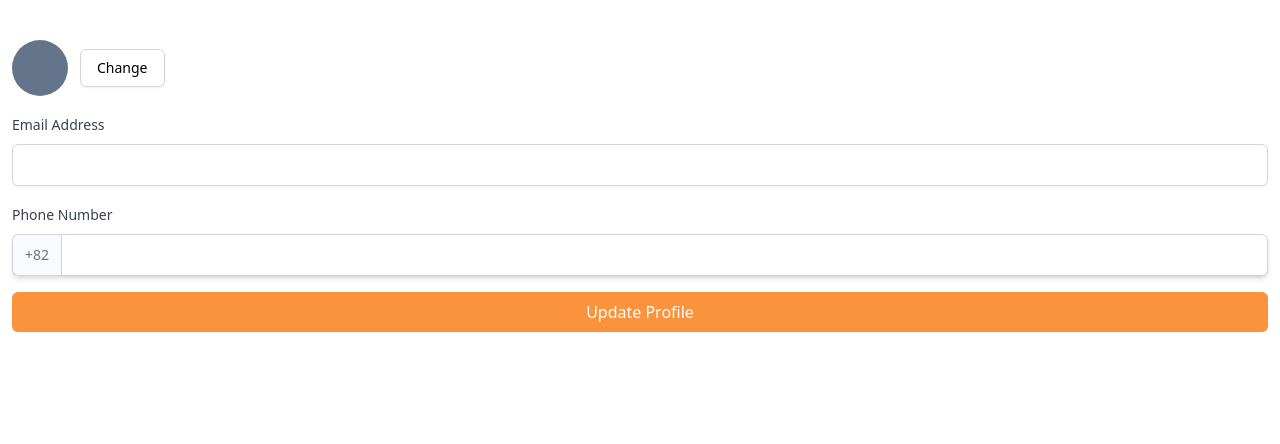
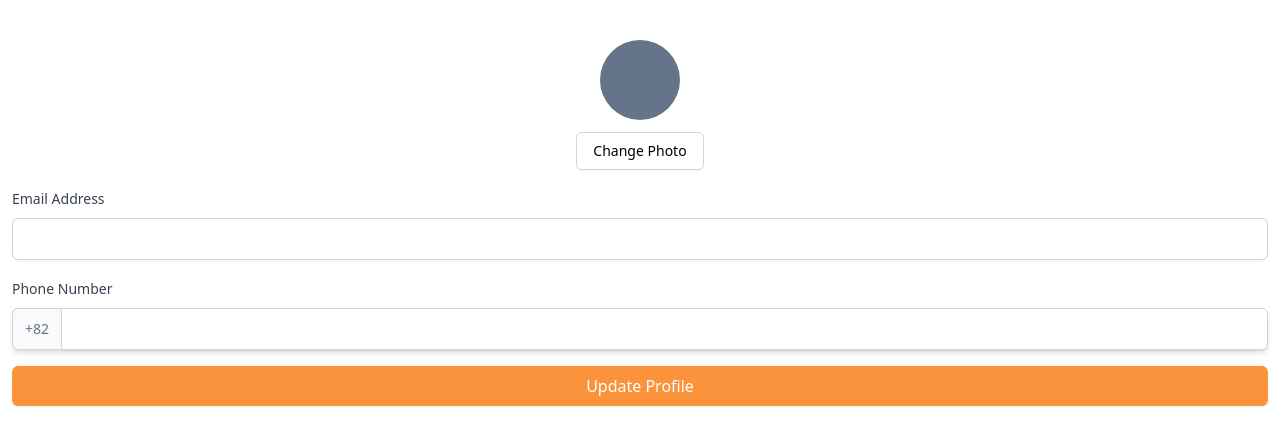
Before and after one commit to leye195/carrot-market-clone, a Next.js app: page /profile/edit in a window 1280 px wide. Shown: the top 444 px of the page. Built offline with nearby package versions, Linux system fonts and the light colour scheme.

Commit message:
feat: change editProfile image size,flex direction

```diff
--- a/pages/profile/edit.tsx
+++ b/pages/profile/edit.tsx
@@ -4,14 +4,14 @@ import type { NextPage } from "next";
 const EditProfile: NextPage = () => {
   return (
     <div className="py-10 space-y-4">
-      <div className="flex items-center space-x-3 px-3">
-        <div className="w-14 h-14 rounded-full bg-slate-500" />
+      <div className="flex flex-col items-center space-y-3 px-3">
+        <div className="w-20 h-20 rounded-full bg-slate-500" />
         <label
           htmlFor="picture"
           className="cursor-pointer py-2 px-4 border border-gray-300 rounded-md shadow-sm text-sm font-medium focus:ring-offset-2 focus:ring-orange-400 focus:outline-none"
         >
-          Change
-          <input className="hidden" type="file" id="picfure" accept="image/*" />
+          Change Photo
+          <input className="hidden" type="file" id="picture" accept="image/*" />
         </label>
       </div>
       <div className="px-3 space-y-2">
```
